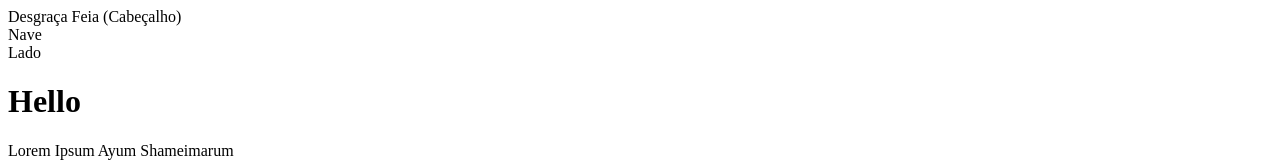
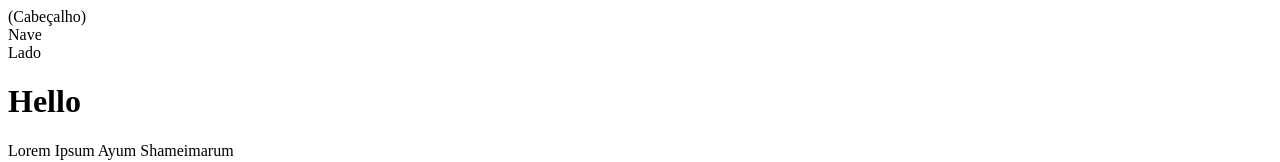
Before and after one commit to KyleNT/HTML-Things, a plain HTML site: page Testificat/index.html in a window 1280 px wide. Shown: the top 162 px of the page. Drawn offline with Linux system fonts and the light colour scheme.

Commit message:
Atualização prévia

```diff
--- a/Testificat/index.html
+++ b/Testificat/index.html
@@ -27,7 +27,7 @@
 </head>
 
 <body>
-    <header>Desgraça Feia (Cabeçalho)</header>
+    <header>(Cabeçalho)</header>
     <nav>Nave</nav>
     <aside>Lado</aside>
     <main>
```
